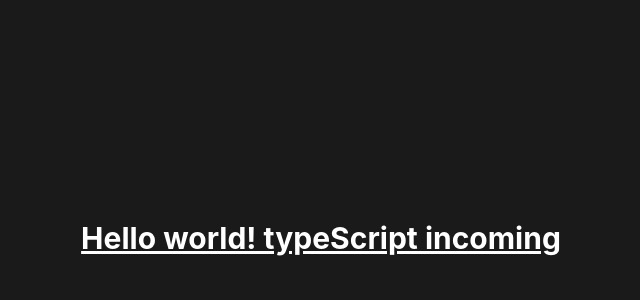
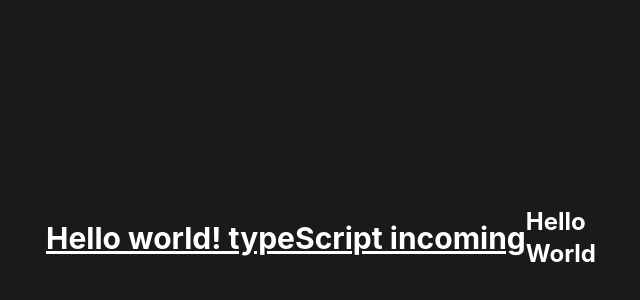
Before and after one commit to 0Kareem0/learningTypeScript, a React (Vite) app: page / in a window 1280 px wide. Shown: the part 162-462 px from the top of the page, without its empty margins (319-959 px from the left). Built offline with nearby package versions, Linux system fonts and the light colour scheme.

Commit message:
doing some stuff to improve

```diff
--- a/src/App.tsx
+++ b/src/App.tsx
@@ -1,6 +1,5 @@
-
+import Cards from "./components/Cards"
 export default function App() {
-  console.log(Math.floor(10.22));
   console.log("learning");
   function firstFunc<T>(value:T):T{
   return value
@@ -11,7 +10,7 @@ console.log(firstFunc<number>(100));
       <h1 className="text-3xl font-bold underline text-white">
         Hello world! typeScript incoming
       </h1>
-
+      <Cards title={"Hello"} description={"World"} />
     </div>
   )
 }
--- /dev/null
+++ b/src/components/Cards.tsx
@@ -0,0 +1,14 @@
+
+interface CardsProps {
+    title: string;
+    description: string;
+}
+
+export default function Cards({ title, description }: CardsProps) {
+    return (
+        <div className="">
+            <h1 className="text-2xl font-bold text-white">{title}</h1>
+            <p className="text-2xl font-bold text-white">{description}</p>
+        </div>
+    )
+}
```
